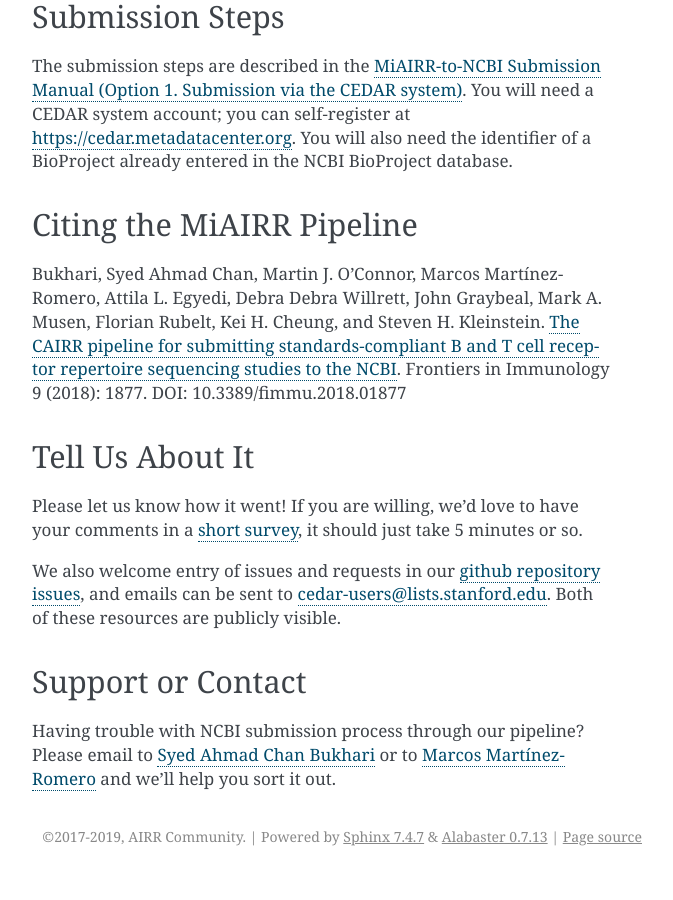
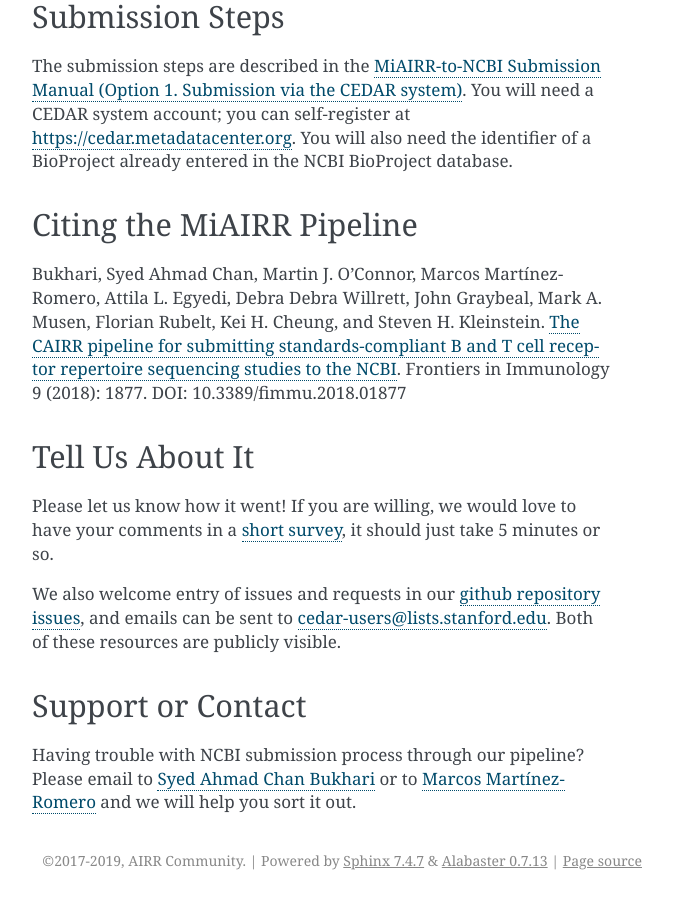
Before and after one commit to airr-community/airr-standards, a Sphinx documentation site: the page built from docs/cairr/overview.rst, in a window 1280 px wide and 900 px high, scrolled down 1121 px. Shown: the whole window, without its empty margins (468-1141 px from the left). Built offline with Sphinx 7.4.7, drawn with Linux system fonts in a browser that asks for light colours; pages that are not in the unit, such as notebooks, are missing from menus; before the commit the page ends 1997 px from its top, so only the background shows below that.

Commit message:
Update overview.rst
Avoid contractions (e.g., we'll)

```diff
--- a/docs/cairr/overview.rst
+++ b/docs/cairr/overview.rst
@@ -58,7 +58,7 @@
 Tell Us About It
 ----------------
 
-Please let us know how it went!  If you are willing, we'd love to have your
+Please let us know how it went!  If you are willing, we would love to have your
 comments in a `short survey
 <https://www.surveymonkey.com/r/your-metadata-experience>`_, it should just
 take 5 minutes or so.
@@ -73,5 +73,5 @@
 
 Having trouble with NCBI submission process through our pipeline? Please email
 to `Syed Ahmad Chan Bukhari <mailto:ahmad.chan@yale.edu>`_ or to `Marcos
-Martínez-Romero <mailto:marcosmr@stanford.edu>`_ and we'll help you sort it
+Martínez-Romero <mailto:marcosmr@stanford.edu>`_ and we will help you sort it
 out.
```
